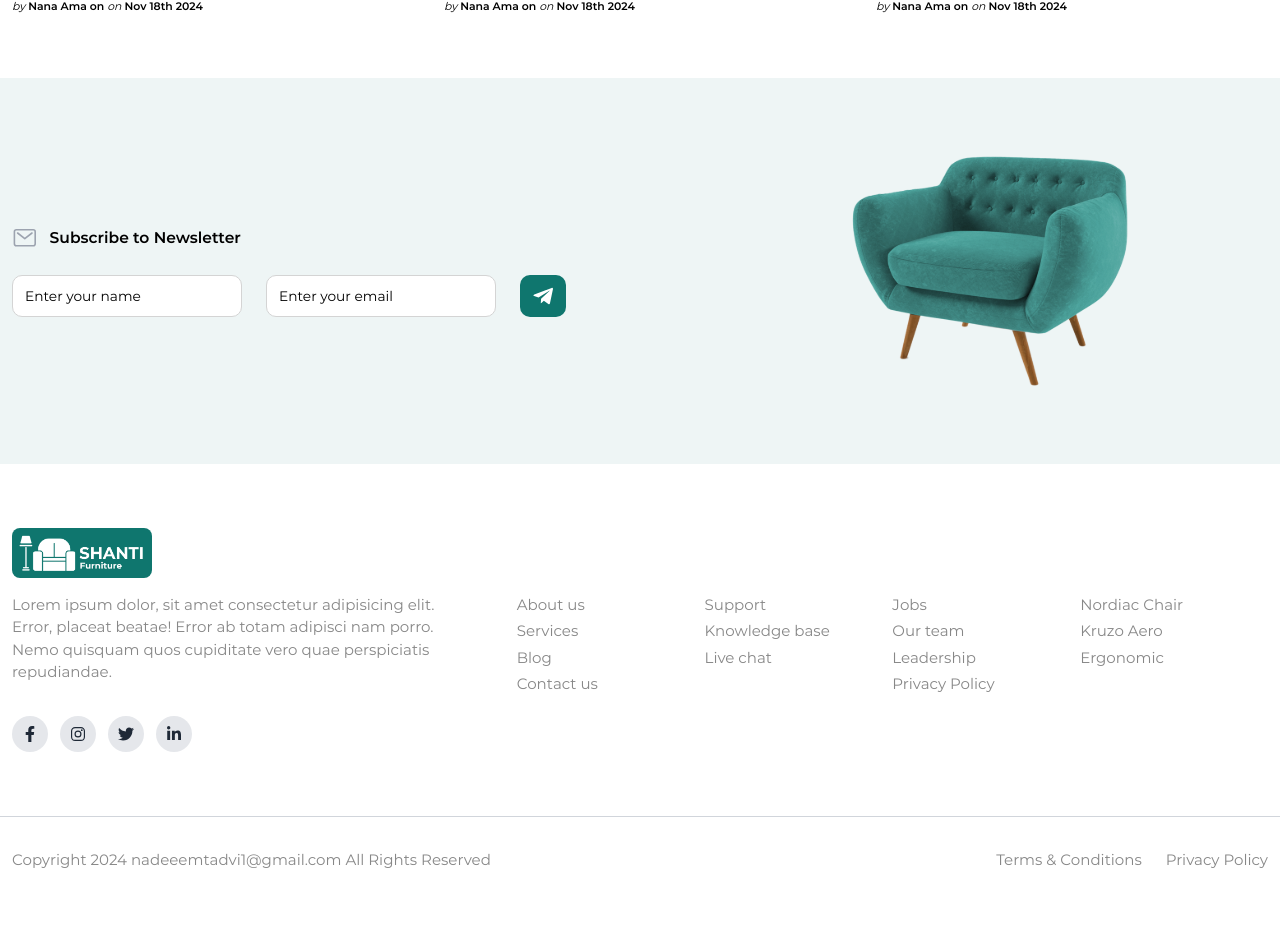
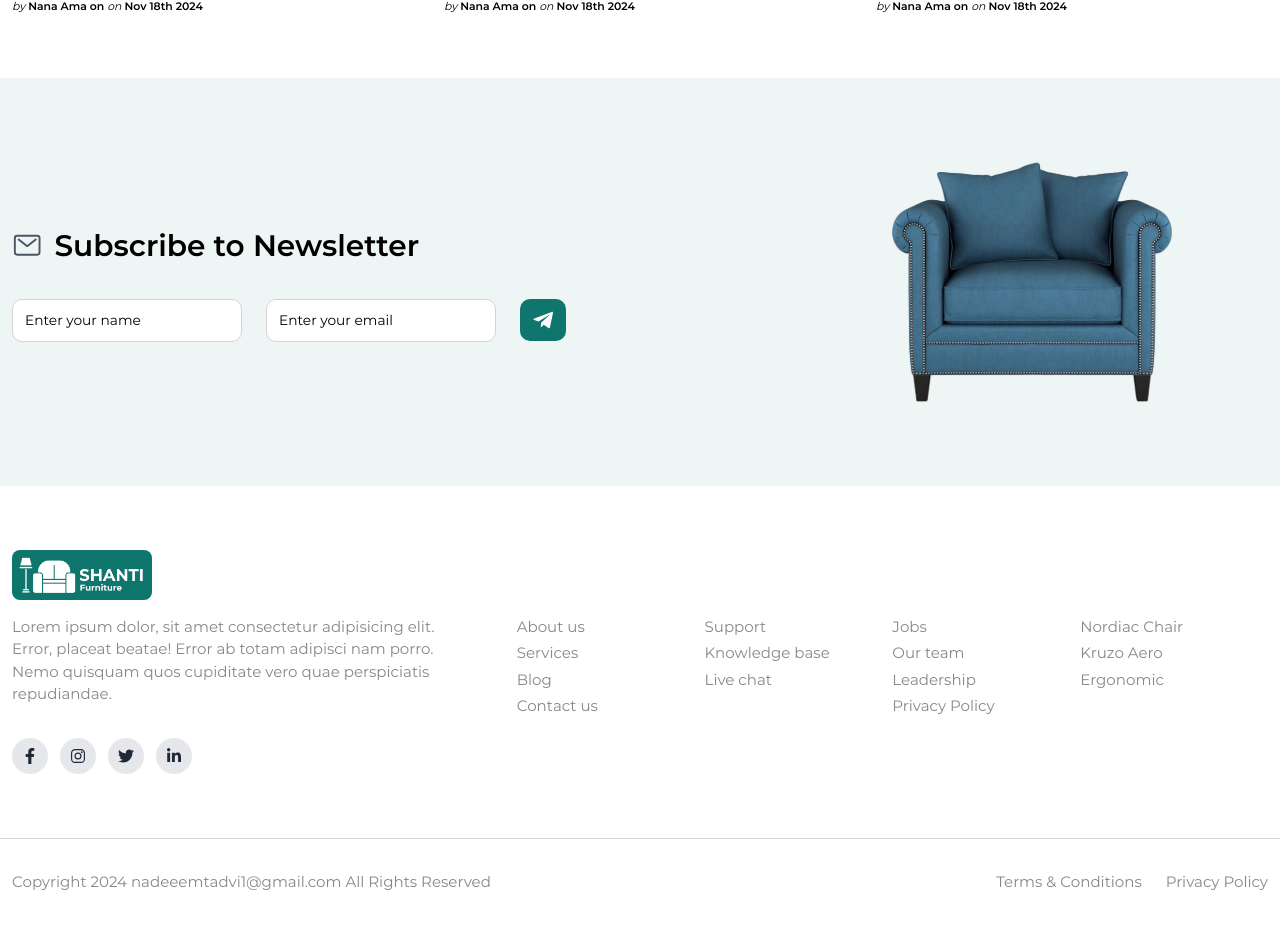
Before and after one commit to nadeemtadvi/Furniture-app, a React (Create React App) app: page / in a window 1280 px wide. Shown: the part 3775-4700 px from the top of the page. Before the commit the page ends 4678 px from the top, so only its background shows below. Built offline with nearby package versions, Linux system fonts and the light colour scheme.

Commit message:
change newsletter section

```diff
--- a/src/Components/Header.jsx
+++ b/src/Components/Header.jsx
@@ -14,7 +14,7 @@ const Header = () => {
     <div className="max-w-screen-xl mx-auto  py-6 text-[1.2rem] text-white h-[72px] flex px-2 sm:px-3 font-medium">
       <div className="flex items-center justify-between w-full mx-auto">
         <div>
-          <img src={imgLogo} className="w-[140px] rounded-[8px] " alt="" />
+          <img src={imgLogo} className="w-[92px] sm:w-[140px] rounded-[8px] " alt="" />
         </div>
         <div className="flex items-center gap-16 text-[0.91rem] sm:text-[1rem]">
           <div className="hidden lg:block">
--- a/src/Components/Newsletter.jsx
+++ b/src/Components/Newsletter.jsx
@@ -1,5 +1,6 @@
 import React from "react";
-import imgNews from "../assets/Images/pngwing 2.svg";
+// import imgNews from "../assets/Images/pngwing 2.svg";
+import imgNews from "../assets/Images/pngwing.svg";
 import { IoMailOutline } from "react-icons/io5";
 import { FaTelegramPlane } from "react-icons/fa";
 import { NewsletterConst } from "../Constant/constant";
@@ -9,10 +10,10 @@ const Newsletter = () => {
     <div className="max-w-screen-xl mx-auto py-6 sm:py-16 px-2 sm:px-3">
       <div className="sm:flex ">
         <div className="grow self-center">
-          <div className="flex items-center gap-3  mb-4 sm:mb-6">
-            <div className="flex-none text-gray-400 text-[1.6rem]"><IoMailOutline /></div>
+          <div className="flex items-center gap-3  mb-4 sm:mb-8">
+            <div className="flex-none text-gray-600 text-[1.9rem]"><IoMailOutline /></div>
             <div className="grow">
-              <h4 className="text-[0.88rem] sm:text-[0.97rem] font-semibold text-black">
+              <h4 className="text-[1.54rem] sm:text-[1.85rem] font-semibold text-black">
                 {NewsletterConst.TITLE}
               </h4>
             </div>
@@ -38,7 +39,7 @@ const Newsletter = () => {
           </form>
         </div>
         <div className="">
-          <img src={imgNews} alt="" />
+          <img src={imgNews} className="w-[280px] h-[280px] mx-auto lg:mr-24" alt="" />
         </div>
       </div>
 
```
Also changed, not shown: src/assets/Images/pngwing.svg (added).
